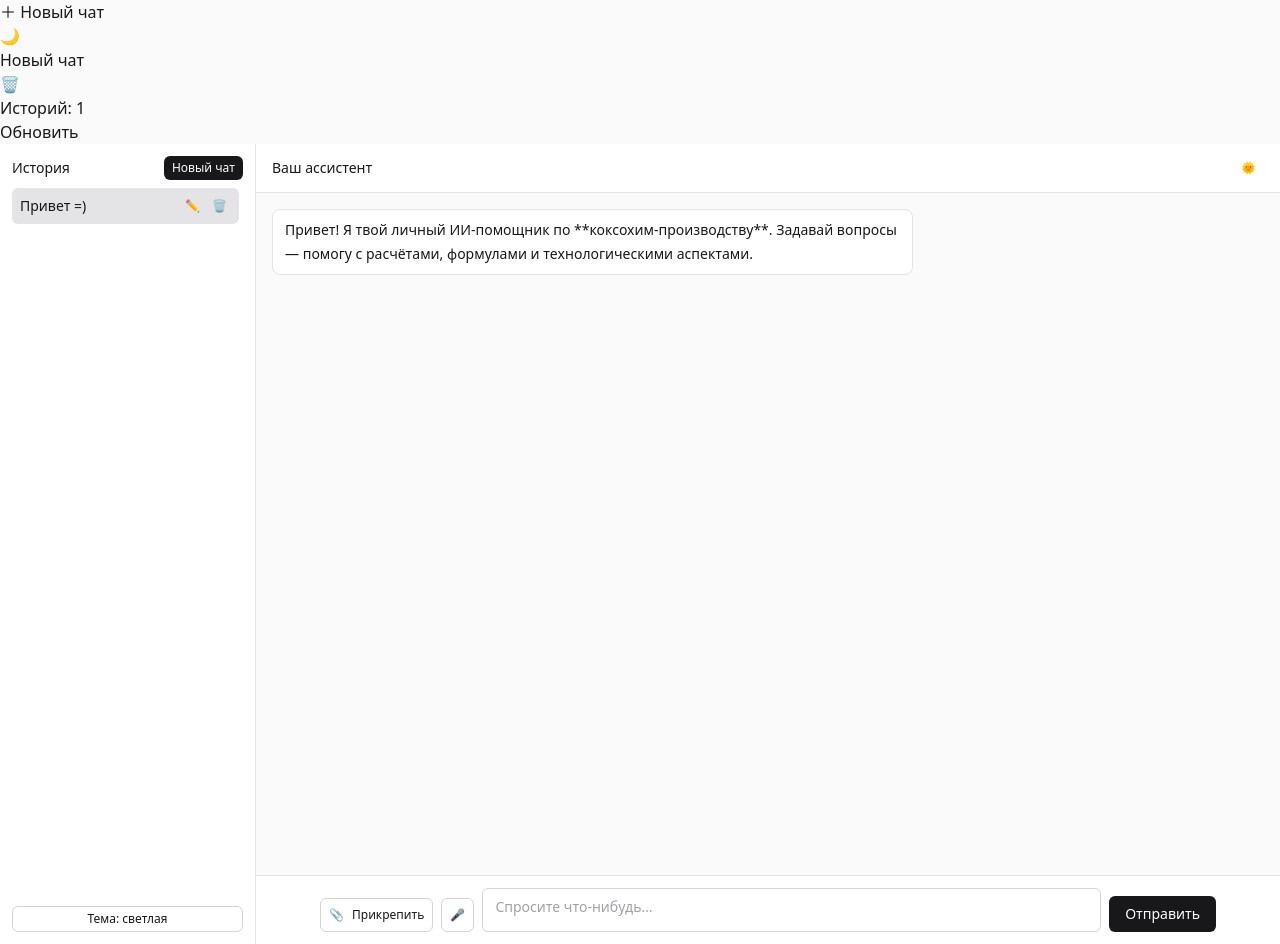
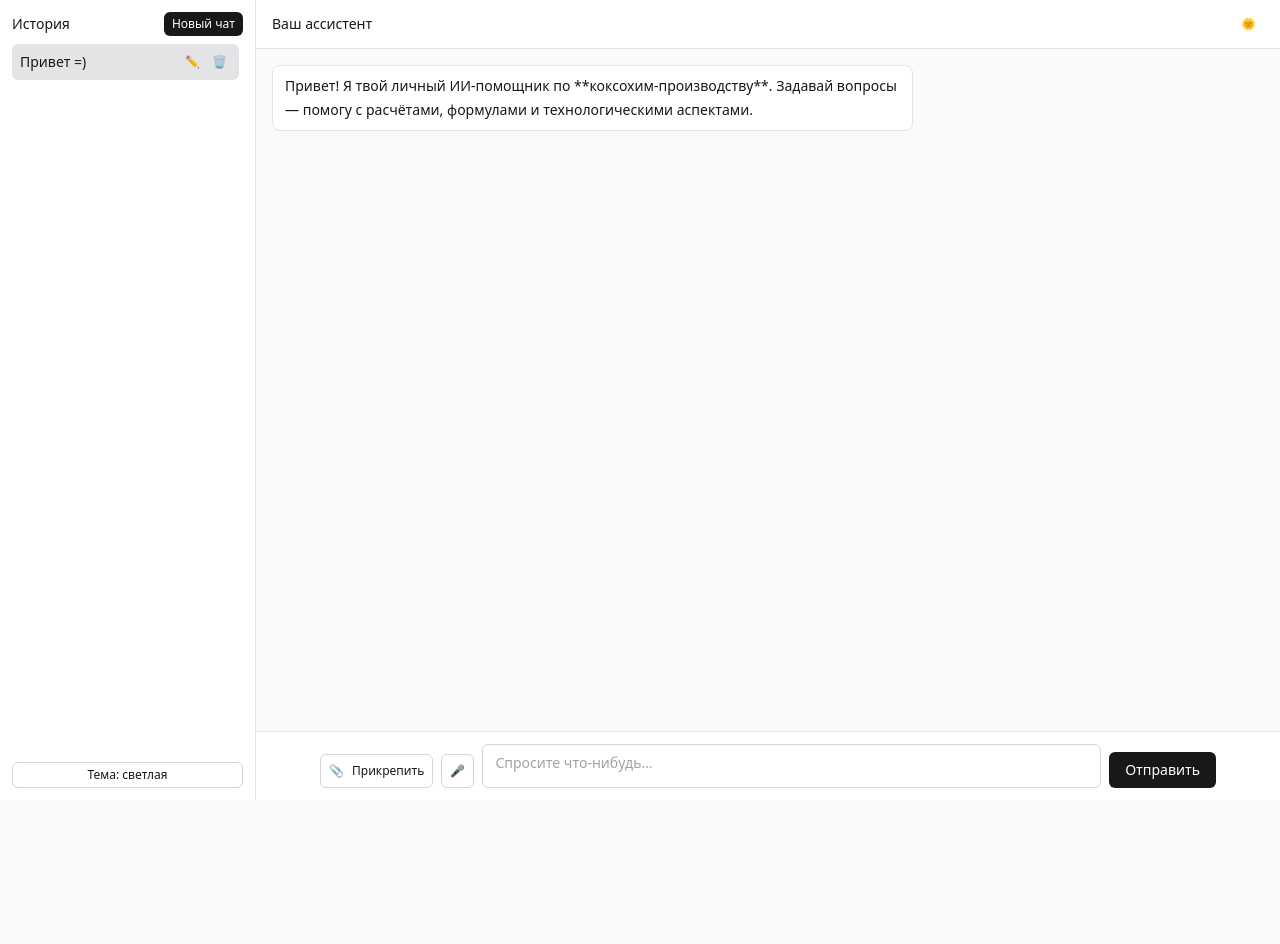
Before and after one commit to 89059043673d-ctrl/ai-assistant-chat, a Next.js app: page / in a window 1280 px wide. After the commit the page ends 800 px from the top, so only its background shows below. Built offline with nearby package versions, Linux system fonts and the light colour scheme.

Commit message:
Update page.tsx

```diff
--- a/app/page.tsx
+++ b/app/page.tsx
@@ -1,16 +1,5 @@
-// app/page.tsx
-"use client";
 import Chat from "@/components/Chat";
-import Sidebar from "@/components/Sidebar";
-import { ChatProvider } from "@/components/ChatContext";
 
 export default function Page() {
-  return (
-    <ChatProvider>
-      <div className="shell">
-        <Sidebar />
-        <Chat />
-      </div>
-    </ChatProvider>
-  );
+  return <Chat />;
 }
```
